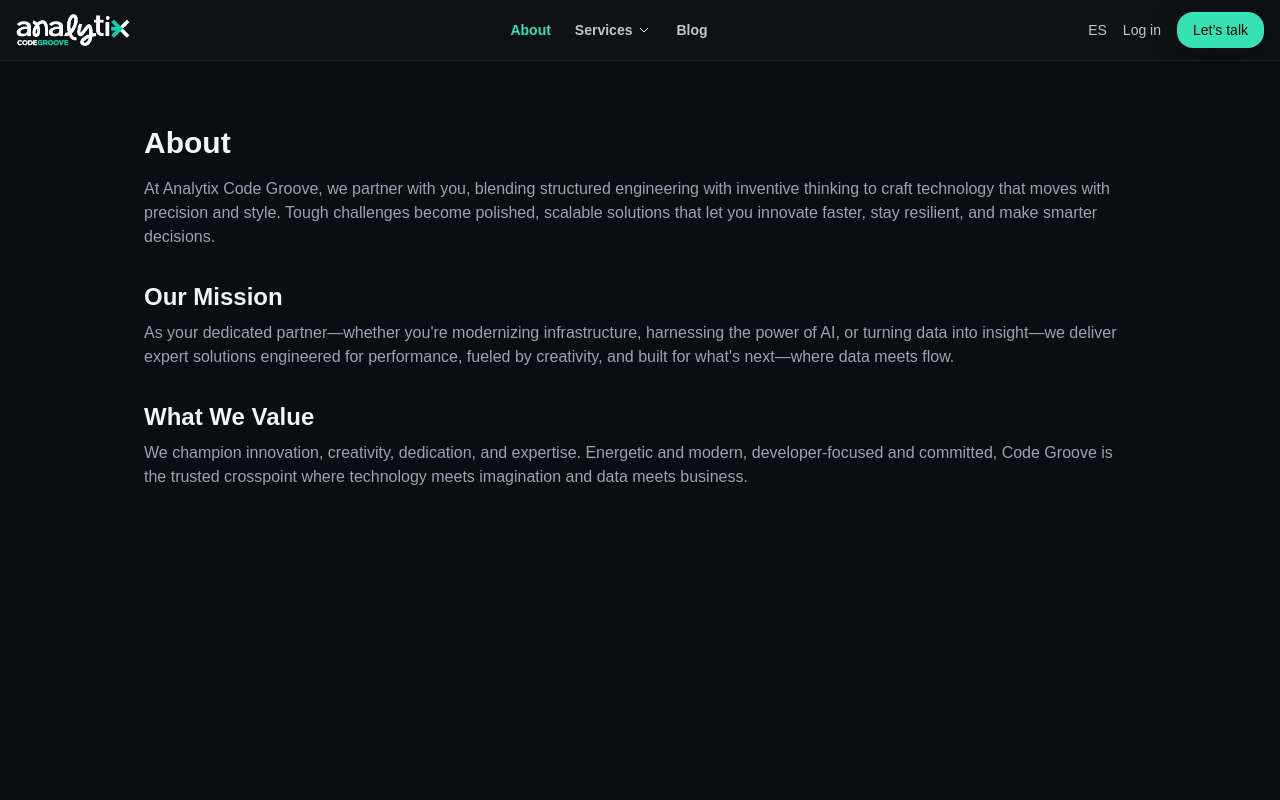
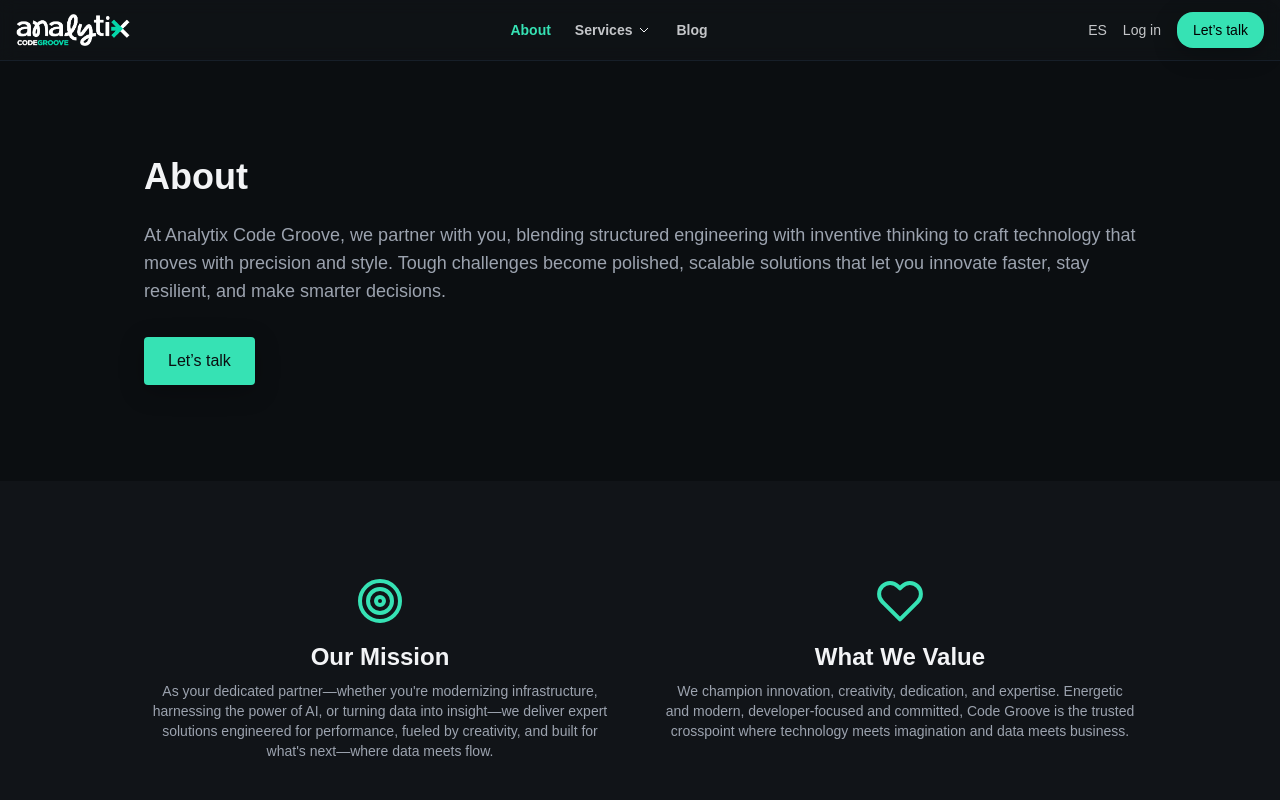
Before and after one commit to analytix-code-groove/web-app, a Next.js app: page /about in a window 1280 px wide. Shown: the top 800 px of the page. Built offline with nearby package versions, Linux system fonts and the light colour scheme.

Commit message:
feat: revamp about page styling

```diff
--- a/src/app/about/page.tsx
+++ b/src/app/about/page.tsx
@@ -1,29 +1,45 @@
 "use client"
 
+import Link from 'next/link'
+import { FiHeart, FiTarget } from 'react-icons/fi'
 import { useLanguage } from '@/lib/i18n'
 
 export default function AboutPage() {
   const { t } = useLanguage()
+
   return (
     <main className="min-h-screen">
-      <div className="mx-auto max-w-5xl px-4 py-16">
-        <h1 className="font-heading text-3xl font-semibold text-text">{t('about')}</h1>
-        <p className="mt-4 text-muted">{t('aboutIntro')}</p>
-        <div className="mt-8 space-y-8">
-          <section>
-            <h2 className="font-heading text-2xl font-semibold text-text">
+      <section className="mx-auto max-w-5xl px-4 py-24">
+        <h1 className="font-heading text-4xl font-semibold text-text">{t('about')}</h1>
+        <p className="mt-6 text-lg text-muted">{t('aboutIntro')}</p>
+        <div className="mt-8">
+          <Link
+            href="/contact"
+            className="inline-block rounded bg-mint px-6 py-3 font-medium text-bg shadow-soft"
+          >
+            {t('letsTalk')}
+          </Link>
+        </div>
+      </section>
+
+      <section className="bg-surface py-24">
+        <div className="mx-auto grid max-w-5xl gap-12 px-4 md:grid-cols-2">
+          <div className="text-center">
+            <FiTarget className="mx-auto h-12 w-12 text-mint" aria-hidden="true" />
+            <h2 className="mt-4 font-heading text-2xl font-semibold text-text">
               {t('missionHeading')}
             </h2>
-            <p className="mt-2 text-muted">{t('missionBody')}</p>
-          </section>
-          <section>
-            <h2 className="font-heading text-2xl font-semibold text-text">
+            <p className="mt-2 text-sm text-muted">{t('missionBody')}</p>
+          </div>
+          <div className="text-center">
+            <FiHeart className="mx-auto h-12 w-12 text-mint" aria-hidden="true" />
+            <h2 className="mt-4 font-heading text-2xl font-semibold text-text">
               {t('valuesHeading')}
             </h2>
-            <p className="mt-2 text-muted">{t('valuesBody')}</p>
-          </section>
+            <p className="mt-2 text-sm text-muted">{t('valuesBody')}</p>
+          </div>
         </div>
-      </div>
+      </section>
     </main>
   )
 }
```
